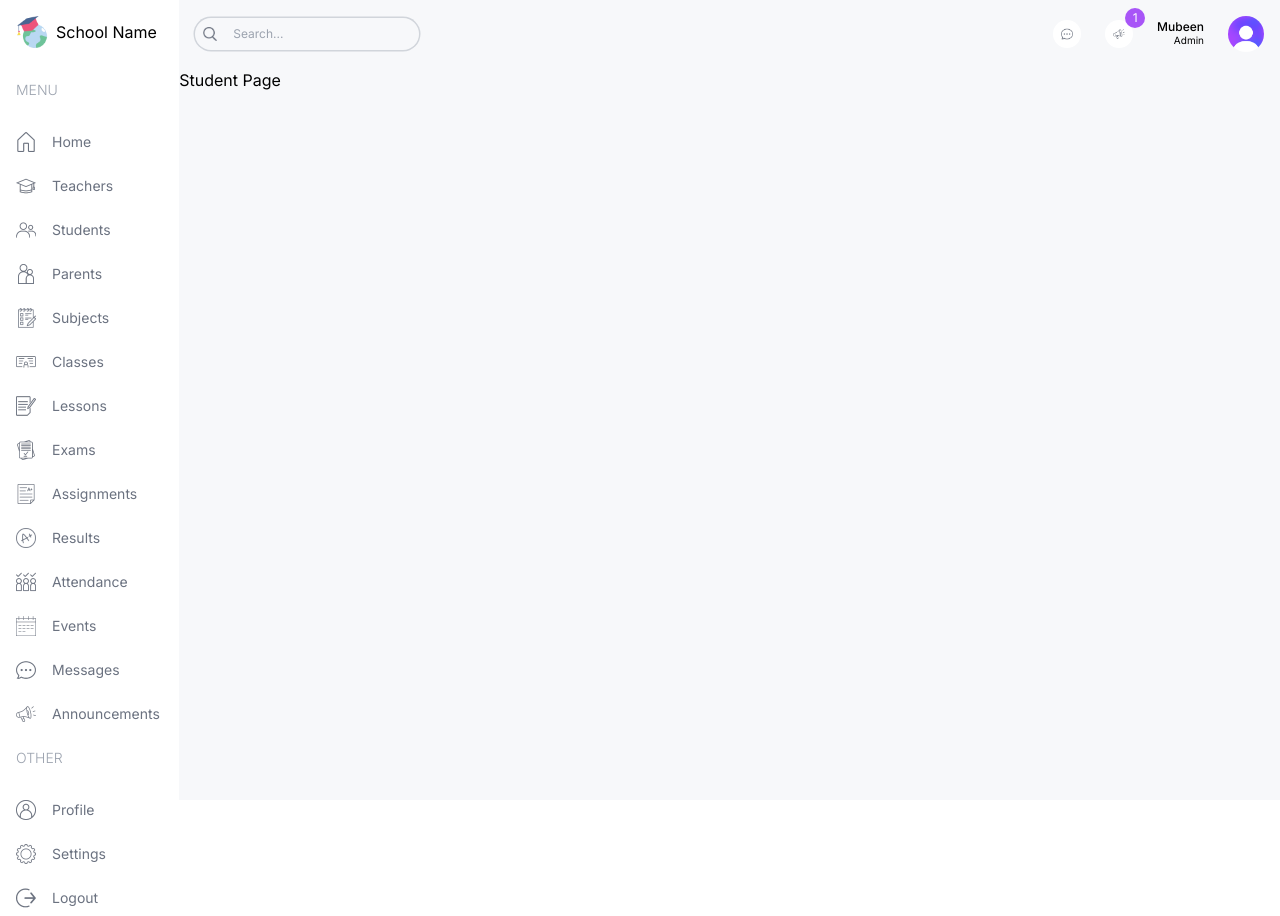
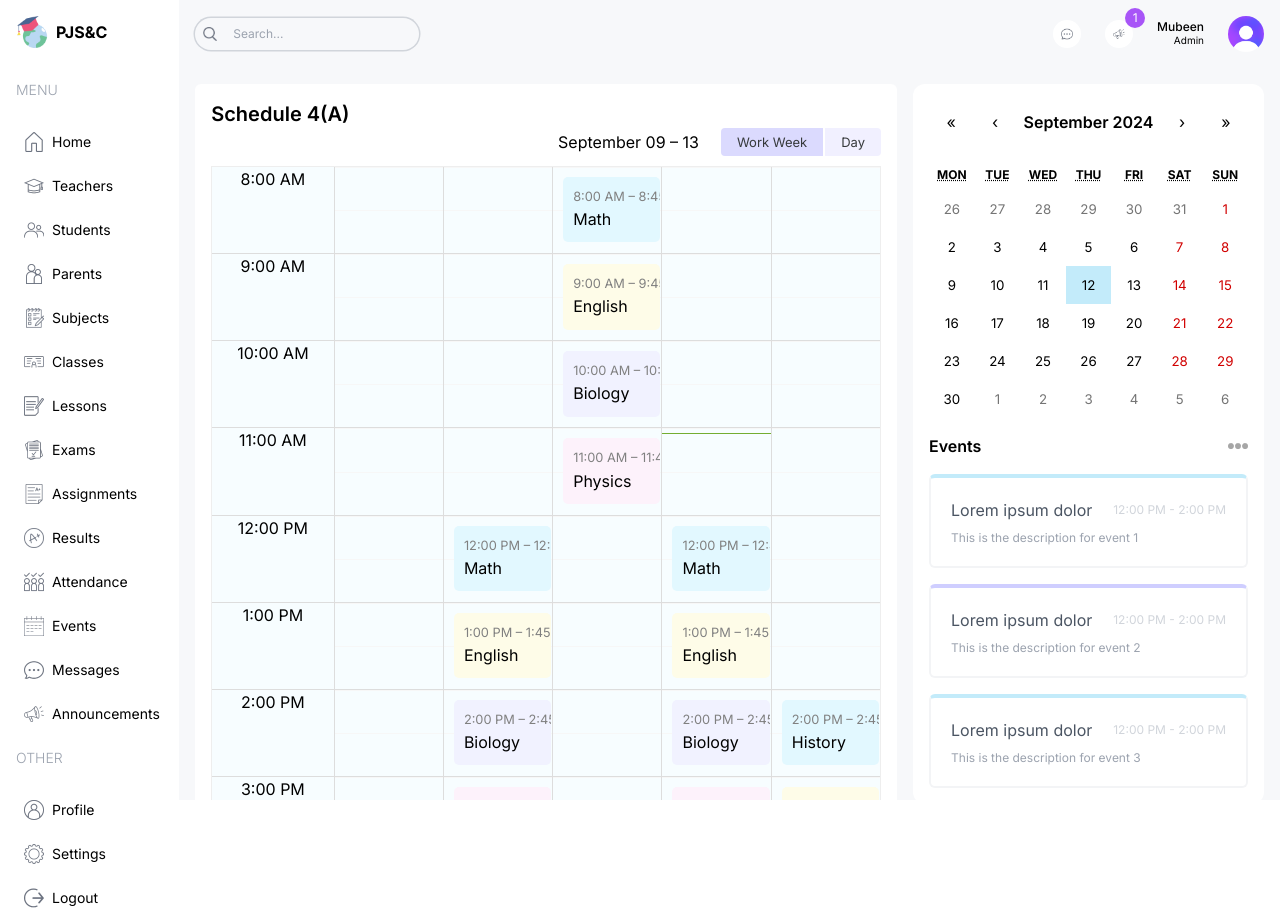
Before and after one commit to mubeenyasin72/school-management-system, a Next.js app: page /student in a window 1280 px wide. Built offline with nearby package versions, Linux system fonts and the light colour scheme.

Commit message:
teacher and student dashboard is completed.

```diff
--- a/package.json
+++ b/package.json
@@ -9,8 +9,10 @@
     "lint": "next lint"
   },
   "dependencies": {
+    "moment": "^2.30.1",
     "next": "14.2.5",
     "react": "^18",
+    "react-big-calendar": "^1.14.0",
     "react-calendar": "^5.0.0",
     "react-dom": "^18",
     "recharts": "^2.12.7"
@@ -18,6 +20,7 @@
   "devDependencies": {
     "@types/node": "^20",
     "@types/react": "^18",
+    "@types/react-big-calendar": "^1.8.11",
     "@types/react-dom": "^18",
     "eslint": "^8",
     "eslint-config-next": "14.2.5",
--- a/src/app/(dashboard)/layout.tsx
+++ b/src/app/(dashboard)/layout.tsx
@@ -16,11 +16,11 @@ export default function DashboardLayout({
           className="flex items-center justify-normal lg:justify-start gap-2"
         >
           <Image src={"/logo.png"} alt="logo" width={32} height={32} />
-          <span className="hidden lg:block">School Name</span>
+          <span className="hidden lg:block font-bold">PJS&C</span>
         </Link>
         <Menu />
       </div>
-      <div className="w-[84%] md:w-[92%] lg:w-[84%] xl:w-[86%] bg-[#F7F8FA] overflow-scroll">
+      <div className="w-[84%] md:w-[92%] lg:w-[84%] xl:w-[86%] bg-[#F7F8FA] overflow-scroll flex flex-col">
         <Navbar />
         {children}
       </div>
--- a/src/app/(dashboard)/student/page.tsx
+++ b/src/app/(dashboard)/student/page.tsx
@@ -1,8 +1,24 @@
+import EventCalender from "@/components/EventCalender";
+import Announcement from "@/components/Announcement";
+import BigCalender from "@/components/BigCalender";
 
 const StudentPage = () => {
   return (
-    <div className=''>Student Page</div>
-  )
-}
+    <div className="p-4 flex gap-4 flex-col xl:flex-row">
+      {/* LEFT */}
+      <div className="w-full xl:w-2/3">
+        <div className="h-full bg-white p-4 rounded-md">
+          <h1 className="text-xl font-semibold">Schedule 4(A)</h1>
+          <BigCalender/>
+        </div>
+      </div>
+      {/* RIGHT */}
+      <div className="w-full xl:w-1/3 flex flex-col gap-8">
+        <EventCalender />
+        <Announcement />
+      </div>
+    </div>
+  );
+};
 
-export default StudentPage
+export default StudentPage;
--- a/src/app/(dashboard)/teacher/page.tsx
+++ b/src/app/(dashboard)/teacher/page.tsx
@@ -1,6 +1,21 @@
+
+import Announcement from "@/components/Announcement";
+import BigCalender from "@/components/BigCalender";
 const TeacherPage = () => {
   return (
-    <div className=''>Teacher Page</div>
+    <div className="flex-1 p-4 flex gap-4 flex-col xl:flex-row">
+      {/* LEFT */}
+      <div className="w-full  xl:w-2/3">
+        <div className="h-full bg-white p-4 rounded-md">
+          <h1 className="text-xl font-semibold">Schedule</h1>
+          <BigCalender />
+        </div>
+      </div>
+      {/* RIGHT */}
+      <div className="w-full xl:w-1/3 flex flex-col gap-8">
+        <Announcement />
+      </div>
+    </div>
   )
 }
 
--- a/src/app/globals.css
+++ b/src/app/globals.css
@@ -3,13 +3,103 @@
 @tailwind utilities;
 
 
-.react-calendar{
+.react-calendar {
     width: 100% !important;
     border: none !important;
     font-family: "Inter", sans-serif !important;
 }
 
-.react-calendar__tile--active{
+.react-calendar__navigation__label__labelText {
+    font-weight: 600 !important;
+}
+
+.react-calendar__tile--active {
     background-color: #C3EBFA !important;
     color: black !important;
 }
+/* React Big Calender CSS */
+.rbc-btn-group:first-child {
+    display: none !important;
+}
+
+.rbc-toolbar-label {
+    text-align: right !important;
+    padding: 0px 20px !important;
+}
+
+.rbc-btn-group:last-child {
+    font-size: 13px !important;
+}
+
+.rbc-btn-group:last-child button {
+    border: none !important;
+    background-color: #f1f0ff !important;
+    margin-left: 2px !important;
+}
+
+.rbc-toolbar button.rbc-active {
+    background-color: #dbdafe !important;
+    box-shadow: none !important;
+}
+
+.rbc-time-view {
+    border-color: #eee !important;
+}
+
+.rbc-time-header {
+    display: none !important;
+}
+
+.rbc-time-content {
+    border: none !important;
+}
+
+.rbc-time-gutter.rbc-time-column {
+    font-style: 12px !important;
+}
+
+.rbc-time-gutter.rbc-time-column .rbc-timeslot-group {
+    padding: 0px 20px !important;
+    align-items: center !important;
+}
+.rbc-timeslot-group{
+    background-color: #f7fdff !important;
+}
+.rbc-day-slot{
+    font-style: 14px !important;
+}
+.rbc-event{
+    border: none !important;
+    color: black !important;
+    padding: 10px !important;
+    margin: 10px !important;
+    width: 99% !important;
+}
+.rbc-event:nth-child(1){
+    background-color: #e2f8ff !important;
+}
+.rbc-event:nth-child(2){
+    background-color: #fefce8 !important;
+}
+.rbc-event:nth-child(3){
+    background-color: #f1f2ff !important;
+}
+.rbc-event:nth-child(4){
+    background-color: #fdf2fb !important;
+}
+.rbc-event:nth-child(5){
+    background-color: #e2f8ff !important;
+}
+.rbc-event:nth-child(6){
+    background-color: #fefce8 !important;
+}
+.rbc-event:nth-child(7){
+    background-color: #f2f1ff !important;
+}
+.rbc-event:nth-child(8){
+    background-color: #fdf2fb !important;
+}
+.rbc-event-label{
+    color:gray !important;
+    margin-bottom: 5px !important;
+}
--- a/src/components/Announcement.tsx
+++ b/src/components/Announcement.tsx
@@ -26,14 +26,8 @@ const Announcement = () => {
   return (
     <div className="p-4 bg-white rounded-xl">
       <div className="flex justify-between items-center">
-        <h1 className="texr-lg font-semibold my-4">Accouncements</h1>
-        <Image
-          src={"/moreDark.png"}
-          alt=""
-          width={20}
-          height={20}
-          className="cursor-pointer"
-        />
+        <h1 className="text-lg font-semibold my-4">Accouncements</h1>
+        <span className="text-xs text-gray-500 cursor-pointer">View all</span>
       </div>
       <div className="flex flex-col gap-4">
         {events.map((event) => (
@@ -43,7 +37,9 @@ const Announcement = () => {
           >
             <div className="flex justify-between items-center">
               <h2 className="text-md text-gray-600">{event.title}</h2>
-              <span className="text-xs text-black bg-white rounded-md p-1">{event.time}</span>
+              <span className="text-xs text-black bg-white rounded-md p-1">
+                {event.time}
+              </span>
             </div>
             <p className="mt-2 text-gray-400 text-xs">{event.description}</p>
           </div>
--- /dev/null
+++ b/src/components/BigCalender.tsx
@@ -0,0 +1,31 @@
+"use client";
+import {useState} from "react"
+import { Calendar, momentLocalizer, View, Views } from "react-big-calendar";
+import moment from "moment";
+import "react-big-calendar/lib/css/react-big-calendar.css";
+import { calendarEvents } from "@/lib/data";
+
+const localizer = momentLocalizer(moment);
+
+const BigCalender = () => {
+    const [view, setView] = useState<View>(Views.WORK_WEEK);
+    const handleOnChangeView = (newView: View) => {
+        setView(newView);
+    }
+  return (
+      <Calendar
+        localizer={localizer}
+        events={calendarEvents}
+        startAccessor="start"
+        endAccessor="end"
+        views={["work_week", "day"]}
+        view= {view}
+          style={{ height: "98%" }}
+          onView={handleOnChangeView}
+          min={new Date(2025, 10, 0, 8, 0)}
+          max={new Date(2025, 10, 0, 20, 0)}
+      />
+  );
+};
+
+export default BigCalender;
--- a/src/components/CountChart.tsx
+++ b/src/components/CountChart.tsx
@@ -2,7 +2,6 @@
 import {
   RadialBarChart,
   RadialBar,
-  Legend,
   ResponsiveContainer,
 } from "recharts";
 import Image from "next/image";
--- a/src/components/Menu.tsx
+++ b/src/components/Menu.tsx
@@ -115,6 +115,7 @@ const menuItems = [
 import React from "react";
 import Link from "next/link";
 import Image from "next/image";
+import { role } from "@/lib/data";
 const Menu = () => {
   return (
     <div className="mt-4 text-sm">
@@ -123,16 +124,25 @@ const Menu = () => {
           <span className="hidden lg:block text-gray-400 font-light my-4 ">
             {i.title}
           </span>
-          {i.items.map((item) => (
+          {i.items.map((item) => {
+            if (item.visible.includes(role)) {
+              return (
                 <Link
                   href={item.href}
                   key={item.label}
-              className="flex items-center justify-center lg:justify-start gap-4 text-gray-500 py-2"
+                  className="flex items-center gap-2 p-2 md:px-2 rounded-md hover:bg-SkyLight"
                 >
-              <Image src={item.icon} alt={item.label} width={20} height={20} />
+                  <Image
+                    src={item.icon}
+                    alt={item.label}
+                    width={20}
+                    height={20}
+                  />
                   <span className="hidden lg:block">{item.label}</span>
                 </Link>
-          ))}
+              );
+            }
+          })}
         </div>
       ))}
     </div>
--- a/src/lib/data.ts
+++ b/src/lib/data.ts
@@ -915,94 +915,155 @@ export const announcementsData = [
   },
 ];
 
-
 // YOU SHOULD CHANGE THE DATES OF THE EVENTS TO THE CURRENT DATE TO SEE THE EVENTS ON THE CALENDAR
 export const calendarEvents = [
   {
     title: "Math",
     allDay: false,
-    start: new Date(2024, 7, 12, 8, 0),
-    end: new Date(2024, 7, 12, 8, 45),
+    start: new Date(2024, 8, 10, 12, 0),
+    end: new Date(2024, 8, 10, 12, 45),
   },
   {
     title: "English",
     allDay: false,
-    start: new Date(2024, 7, 12, 9, 0),
-    end: new Date(2024, 7, 12, 9, 45),
+    start: new Date(2024, 8, 10, 13, 0),
+    end: new Date(2024, 8, 10, 13, 45),
   },
   {
     title: "Biology",
     allDay: false,
-    start: new Date(2024, 7, 12, 10, 0),
-    end: new Date(2024, 7, 12, 10, 45),
+    start: new Date(2024, 8, 10, 14, 0),
+    end: new Date(2024, 8, 10, 14, 45),
   },
   {
     title: "Physics",
     allDay: false,
-    start: new Date(2024, 7, 12, 11, 0),
-    end: new Date(2024, 7, 12, 11, 45),
+    start: new Date(2024, 8, 10, 15, 0),
+    end: new Date(2024, 8, 10, 15, 45),
+  },
+
+  {
+    title: "Math",
+    allDay: false,
+    start: new Date(2024, 8, 11, 8, 0),
+    end: new Date(2024, 8, 11, 8, 45),
+  },
+  {
+    title: "English",
+    allDay: false,
+    start: new Date(2024, 8, 11, 9, 0),
+    end: new Date(2024, 8, 11, 9, 45),
+  },
+  {
+    title: "Biology",
+    allDay: false,
+    start: new Date(2024, 8, 11, 10, 0),
+    end: new Date(2024, 8, 11, 10, 45),
+  },
+  {
+    title: "Physics",
+    allDay: false,
+    start: new Date(2024, 8, 11, 11, 0),
+    end: new Date(2024, 8, 11, 11, 45),
+  },
+
+  {
+    title: "Math",
+    allDay: false,
+    start: new Date(2024, 8, 12, 12, 0),
+    end: new Date(2024, 8, 12, 12, 45),
+  },
+  {
+    title: "English",
+    allDay: false,
+    start: new Date(2024, 8, 12, 13, 0),
+    end: new Date(2024, 8, 12, 13, 45),
+  },
+  {
+    title: "Biology",
+    allDay: false,
+    start: new Date(2024, 8, 12, 14, 0),
+    end: new Date(2024, 8, 12, 14, 45),
+  },
+  {
+    title: "Physics",
+    allDay: false,
+    start: new Date(2024, 8, 12, 15, 0),
+    end: new Date(2024, 8, 12, 15, 45),
   },
   {
     title: "Chemistry",
     allDay: false,
-    start: new Date(2024, 7, 12, 13, 0),
-    end: new Date(2024, 7, 12, 13, 45),
+    start: new Date(2024, 8, 12, 13, 0),
+    end: new Date(2024, 8, 13, 13, 45),
   },
   {
     title: "History",
     allDay: false,
-    start: new Date(2024, 7, 12, 14, 0),
-    end: new Date(2024, 7, 12, 14, 45),
+    start: new Date(2024, 8, 13, 14, 0),
+    end: new Date(2024, 8, 13, 14, 45),
+  },
+  {
+    title: "Infomation Technology",
+    allDay: false,
+    start: new Date(2024, 8, 13, 15, 0),
+    end: new Date(2024, 8, 13, 15, 45),
+  },
+  {
+    title: "Cyber Security",
+    allDay: false,
+    start: new Date(2024, 8, 13, 16, 0),
+    end: new Date(2024, 8, 13, 16, 45),
   },
   {
     title: "English",
     allDay: false,
-    start: new Date(2024, 7, 13, 9, 0),
-    end: new Date(2024, 7, 13, 9, 45),
+    start: new Date(2024, 8, 14, 9, 0),
+    end: new Date(2024, 8, 14, 9, 45),
   },
   {
     title: "Biology",
     allDay: false,
-    start: new Date(2024, 7, 13, 10, 0),
-    end: new Date(2024, 7, 13, 10, 45),
+    start: new Date(2024, 8, 14, 10, 0),
+    end: new Date(2024, 8, 14, 10, 45),
   },
   {
     title: "Physics",
     allDay: false,
-    start: new Date(2024, 7, 13, 11, 0),
-    end: new Date(2024, 7, 13, 11, 45),
+    start: new Date(2024, 8, 14, 11, 0),
+    end: new Date(2024, 8, 14, 11, 45),
   },
 
   {
     title: "History",
     allDay: false,
-    start: new Date(2024, 7, 13, 14, 0),
-    end: new Date(2024, 7, 13, 14, 45),
+    start: new Date(2024, 8, 14, 14, 0),
+    end: new Date(2024, 8, 14, 14, 45),
   },
   {
     title: "Math",
     allDay: false,
-    start: new Date(2024, 7, 14, 8, 0),
-    end: new Date(2024, 7, 14, 8, 45),
+    start: new Date(2024, 8, 15, 8, 0),
+    end: new Date(2024, 8, 15, 8, 45),
   },
   {
     title: "Biology",
     allDay: false,
-    start: new Date(2024, 7, 14, 10, 0),
-    end: new Date(2024, 7, 14, 10, 45),
+    start: new Date(2024, 8, 15, 10, 0),
+    end: new Date(2024, 8, 15, 10, 45),
   },
 
   {
     title: "Chemistry",
     allDay: false,
-    start: new Date(2024, 7, 14, 13, 0),
-    end: new Date(2024, 7, 14, 13, 45),
+    start: new Date(2024, 8, 15, 13, 0),
+    end: new Date(2024, 8, 15, 13, 45),
   },
   {
     title: "History",
     allDay: false,
-    start: new Date(2024, 7, 14, 14, 0),
-    end: new Date(2024, 7, 13, 14, 45),
+    start: new Date(2024, 8, 13, 14, 0),
+    end: new Date(2024, 8, 14, 14, 45),
   },
   {
     title: "English",
```
Also changed, not shown: 1 other file (tests, documents, lock files or other folders). Lines whose indentation alone changed are shown as unchanged.
